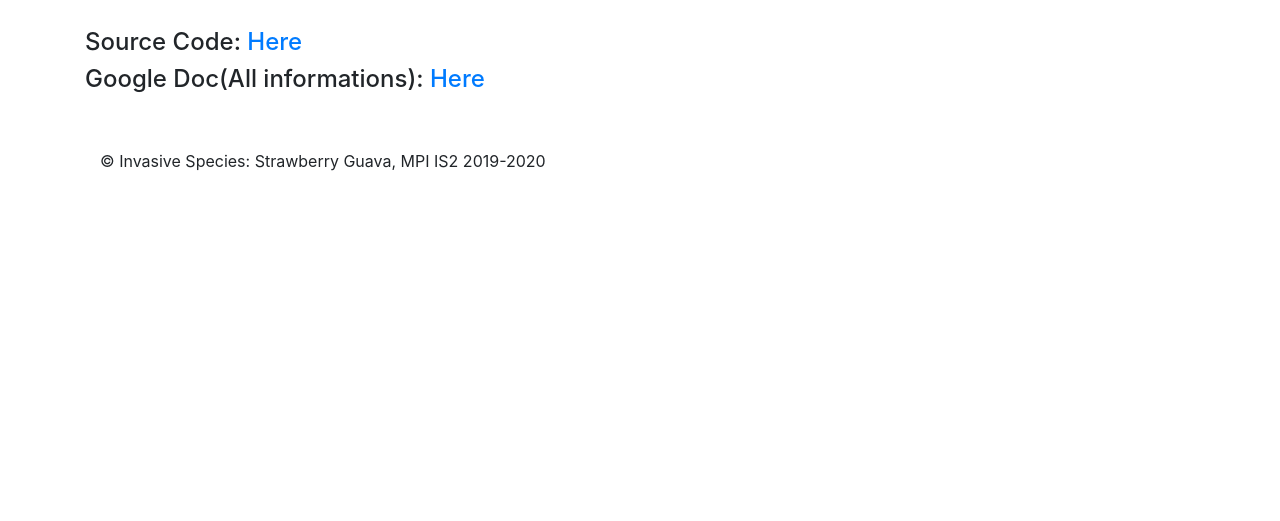
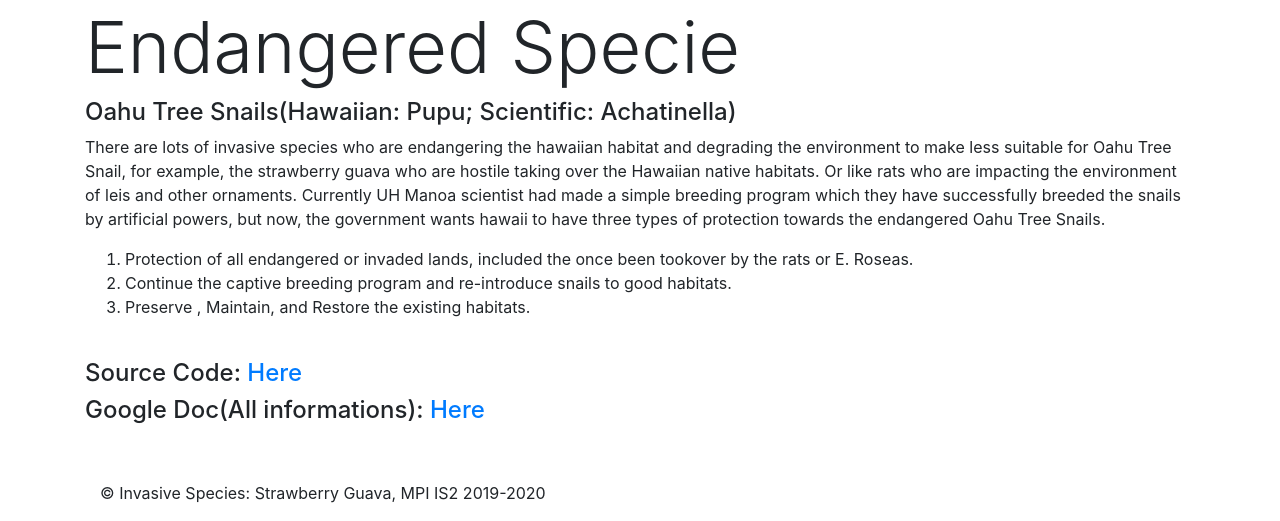
Before and after one commit to hkprogrammer/Invasive-Specie, a plain HTML site: page others.html in a window 1280 px wide. Shown: the part 957-1478 px from the top of the page. Before the commit the page ends 1146 px from the top, so only its background shows below. Drawn offline with Linux system fonts and the light colour scheme.

Commit message:
Endangered Species

```diff
--- a/others.html
+++ b/others.html
@@ -139,6 +139,23 @@
       Your browser does not support the video tag.
       </video>
       <br>
+
+      <h3 class="display-3">Endangered Specie</h3>
+      <h4>Oahu Tree Snails(Hawaiian: Pupu; Scientific: Achatinella)</h4>
+      <p>There are lots of invasive species who are endangering the hawaiian habitat and degrading the environment to make less suitable for Oahu Tree Snail, for example, the strawberry guava who are hostile taking over the Hawaiian native habitats. Or like rats who are impacting the environment of leis and other ornaments.
+      Currently UH Manoa scientist had made a simple breeding program which they have successfully breeded the snails by artificial powers, but now, the government wants hawaii to have three types of protection towards the endangered Oahu Tree Snails.
+      </p>
+      <ol>
+        <li>Protection of all endangered or invaded lands, included the once been tookover by the rats or E. Roseas.</li>
+        <li>Continue the captive breeding program and re-introduce snails to good habitats.
+</li>
+        <li>Preserve , Maintain, and Restore the existing habitats.
+</li>
+      </ol>
+
+
+
+
       <br>
       <h4>Source Code: <a href="https://docs.google.com/document/d/1BBvGlKgI76_N1SMqCwiv1nVGtd25rD-lBgFmq-4ne-I/edit?usp=sharing" target="_blank">Here</a></h4>
       <h4>Google Doc(All informations): <a href="https://github.com/hkprogrammer/Invasive-Specie.git" target="_blank">Here</a></h4>
```
